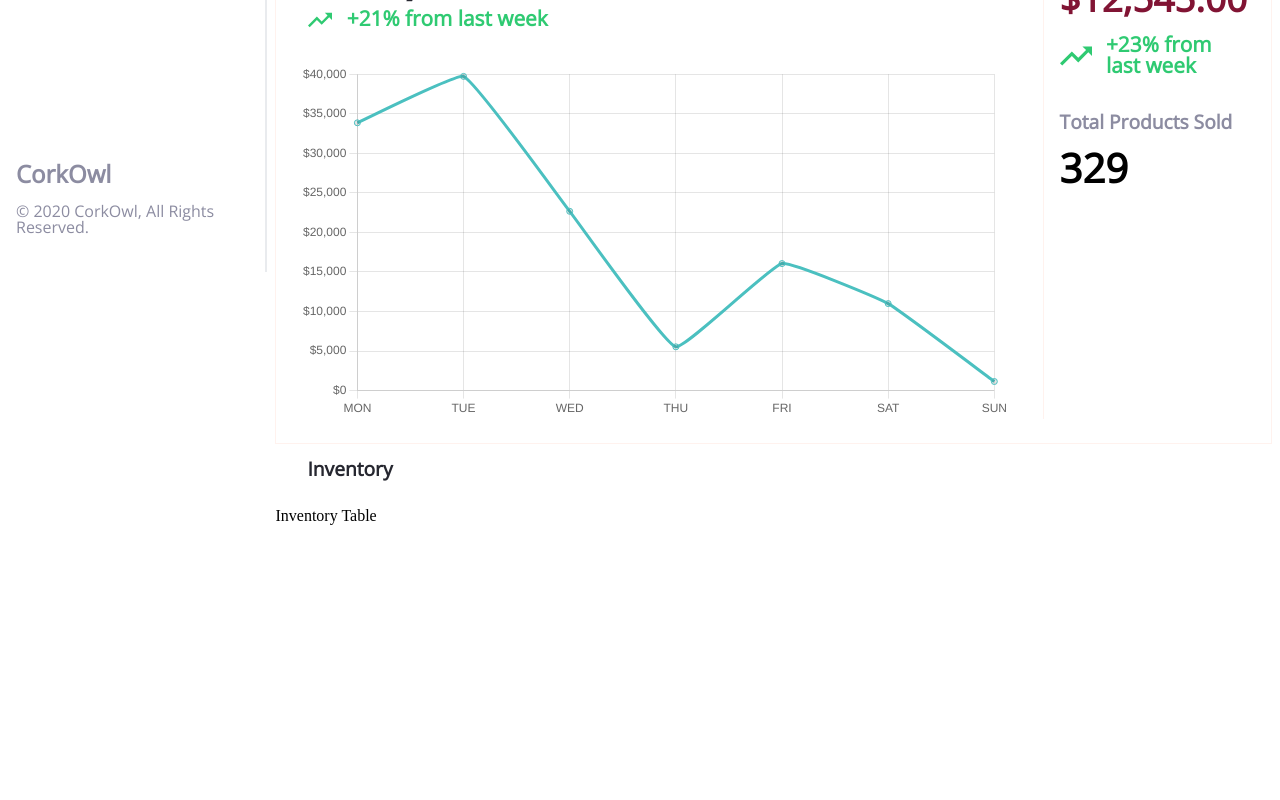
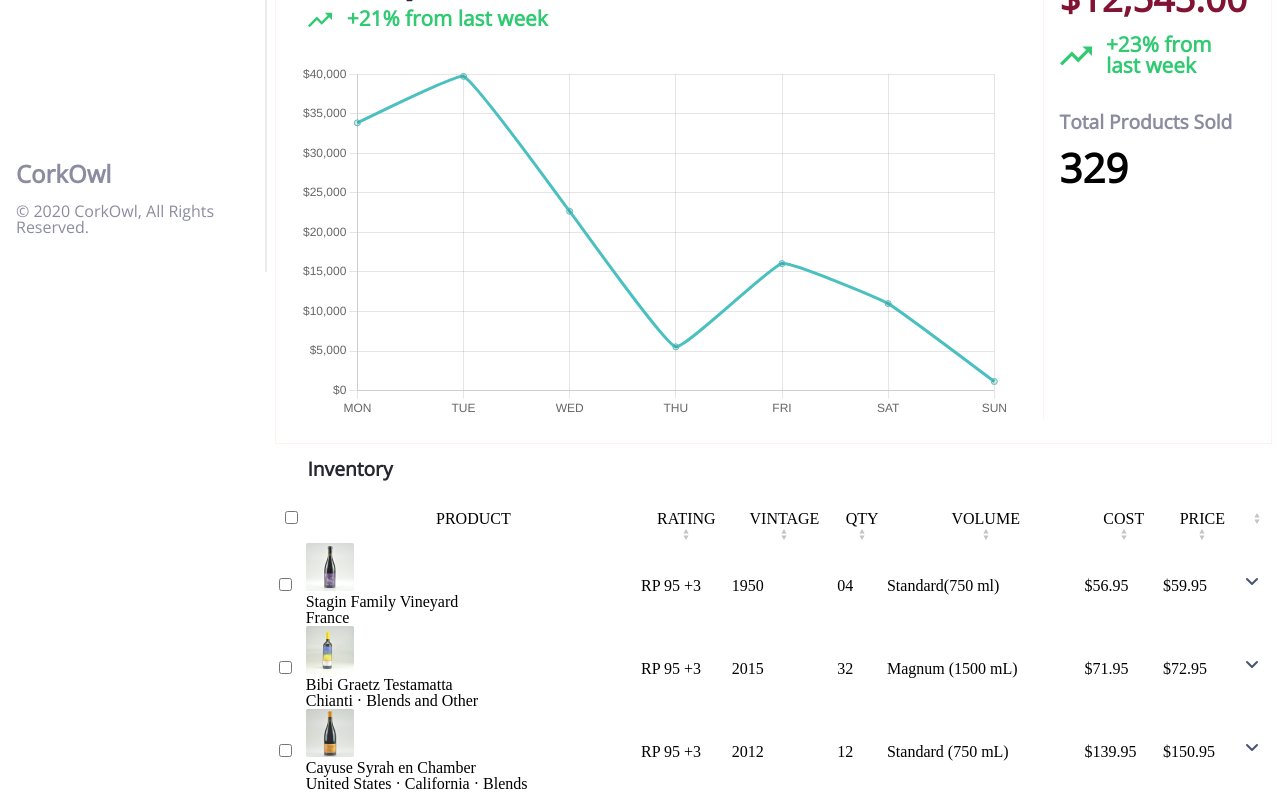
Before and after one commit to bokonist/thinklink-assignment, a React (Create React App) app: page / in a window 1280 px wide. Shown: the part 536-1336 px from the top of the page. Before the commit the page ends 1068 px from the top, so only its background shows below. Built offline with nearby package versions, Linux system fonts and the light colour scheme.

Commit message:
table structure with no styling

```diff
--- a/src/Components/InventoryTable.jsx
+++ b/src/Components/InventoryTable.jsx
@@ -1,7 +1,59 @@
 import React from 'react';
+import InventoryTableEntry from './InventoryTableEntry';
+import sortUpDown from '../assets/sort-up-down.svg';
+import '../styles/InventoryTable.css';
+import wineData from '../data/wineData';
+import DataContext from '../Contexts/DataContext';
 
 function InventoryTable() {
-  return <div>Inventory Table</div>;
+  return (
+    <DataContext.Provider value={wineData}>
+      <table className="main-table">
+        <thead className="table-header">
+          <tr>
+            <th className="table-header-cell">
+              <input type="checkbox" />
+            </th>
+            <th className="table-header-cell">
+              <p>PRODUCT</p>
+            </th>
+            <th className="table-header-cell">
+              <p>RATING</p>
+              <img src={sortUpDown} alt="" />
+            </th>
+            <th className="table-header-cell">
+              <p>VINTAGE</p>
+              <img src={sortUpDown} alt="" />
+            </th>
+            <th className="table-header-cell">
+              <p>QTY</p>
+              <img src={sortUpDown} alt="" />
+            </th>
+            <th className="table-header-cell">
+              <p>VOLUME</p>
+              <img src={sortUpDown} alt="" />
+            </th>
+            <th className="table-header-cell">
+              <p>COST</p>
+              <img src={sortUpDown} alt="" />
+            </th>
+            <th className="table-header-cell">
+              <p>PRICE</p>
+              <img src={sortUpDown} alt="" />
+            </th>
+            <th className="table-header-cell">
+              <img src={sortUpDown} alt="" />
+            </th>
+          </tr>
+        </thead>
+        <tbody>
+          {wineData.map((item) => (
+            <InventoryTableEntry key={item.id} dataKey={item.id} />
+          ))}
+        </tbody>
+      </table>
+    </DataContext.Provider>
+  );
 }
 
 export default InventoryTable;
--- /dev/null
+++ b/src/Components/InventoryTableEntry.jsx
@@ -0,0 +1,54 @@
+/* eslint-disable jsx-a11y/no-noninteractive-element-interactions */
+import React, { useContext, useState } from 'react';
+import PropTypes from 'prop-types';
+import DataContext from '../Contexts/DataContext';
+import dropDown from '../assets/dropdown.svg';
+import InventoryTableEntryExpansion from './InventoryTableEntryExpansion';
+
+function InventoryTableEntry({ dataKey }) {
+  const wineData = useContext(DataContext);
+  const dataObj = wineData.filter((item) => item.id === dataKey)[0];
+  const [isExpanded, setIsExpanded] = useState(false);
+  const handleExpand = () => {
+    setIsExpanded((prevState) => !prevState);
+  };
+  const dummy = () => {};
+  return (
+    <>
+      <tr className="table-data-row">
+        <td className="table-data-cell">
+          <input type="checkbox" />
+        </td>
+        <td className="table-data-cell">
+          <img alt="" src={dataObj?.imageData} className="product-image" />
+          <p>{dataObj?.product}</p>
+          <p>{dataObj?.region}</p>
+        </td>
+        <td className="table-data-cell">{dataObj?.avgRating}</td>
+        <td className="table-data-cell">{dataObj?.vintage}</td>
+        <td className="table-data-cell">{dataObj?.qty}</td>
+        <td className="table-data-cell">{dataObj?.volume}</td>
+        <td className="table-data-cell">{dataObj?.cost}</td>
+        <td className="table-data-cell">{dataObj?.price}</td>
+        <td
+          className="table-data-cell"
+          onClick={handleExpand}
+          onKeyDown={dummy}
+        >
+          <img src={dropDown} alt="" className={isExpanded ? 'expanded' : ''} />
+        </td>
+      </tr>
+      <tr>
+        {isExpanded && (
+          <td colSpan="9">
+            <InventoryTableEntryExpansion dataKey={dataKey} />
+          </td>
+        )}
+      </tr>
+    </>
+  );
+}
+InventoryTableEntry.propTypes = {
+  dataKey: PropTypes.number.isRequired,
+};
+export default InventoryTableEntry;
--- /dev/null
+++ b/src/Components/InventoryTableEntryExpansion.jsx
@@ -0,0 +1,57 @@
+import React, { useContext } from 'react';
+import PropTypes from 'prop-types';
+import DataContext from '../Contexts/DataContext';
+import editEntry from '../assets/edit.svg';
+import deleteEntry from '../assets/deleteDustbin.svg';
+
+function InventoryTableEntryExpansion({ dataKey }) {
+  const wineData = useContext(DataContext);
+  const dataObj = wineData.filter((item) => item.id === dataKey)[0];
+  return (
+    <div className="expansion-container">
+      <div className="expansion-header">
+        <div className="expansion-header-info">
+          <h1 className="wine-title">{dataObj?.product}</h1>
+          <div className="additional-info-container">
+            <div className="info-key">Region</div>
+            <div className="info-value">{dataObj?.region}</div>
+            <div className="info-key">Vintage</div>
+            <div className="info-value">{dataObj?.vintage}</div>
+          </div>
+        </div>
+        <div className="expansion-header-toolkit">
+          <a href=".." className="toolkit-view">
+            View Wine
+          </a>
+          <img src={editEntry} alt="" className="edit-wine" />
+          <img src={deleteEntry} alt="" className="delete-wine" />
+        </div>
+      </div>
+      <div className="expansion-body"> </div>
+      <div className="rating-expanded">
+        <h1 className="rating-title">RATING</h1>
+        {dataObj?.ratings.map((ratingInfo, index) => (
+          // eslint-disable-next-line react/no-array-index-key
+          <React.Fragment key={index}>
+            <h1 className="rating-author">{ratingInfo.name}</h1>
+            <p className="rating-value">{ratingInfo.rating}</p>
+          </React.Fragment>
+        ))}
+      </div>
+      <div className="stock-expanded">
+        <h1 className="stock-title">STOCK</h1>
+        {dataObj?.stocks.map((stockInfo, index) => (
+          // eslint-disable-next-line react/no-array-index-key
+          <React.Fragment key={index}>
+            <h1 className="stock-supplier">{stockInfo.name}</h1>
+            <p className="stock-quantity">{stockInfo.quantity}</p>
+          </React.Fragment>
+        ))}
+      </div>
+    </div>
+  );
+}
+InventoryTableEntryExpansion.propTypes = {
+  dataKey: PropTypes.number.isRequired,
+};
+export default InventoryTableEntryExpansion;
--- /dev/null
+++ b/src/styles/InventoryTable.css
@@ -0,0 +1,6 @@
+.main-table {
+  width: 100%;
+}
+.table-header {
+  width: 100%;
+}
```
